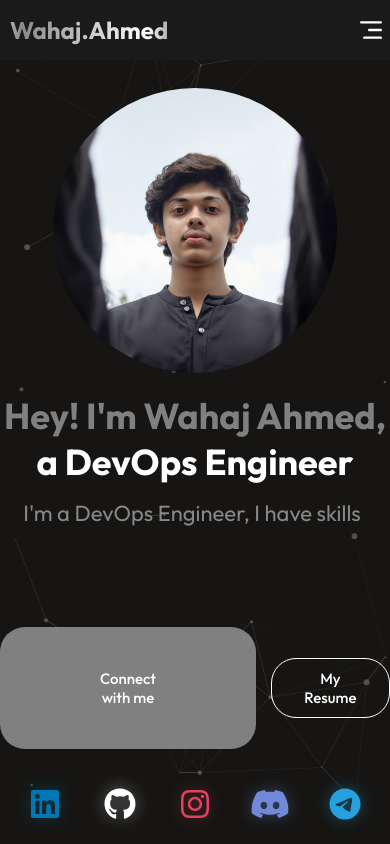
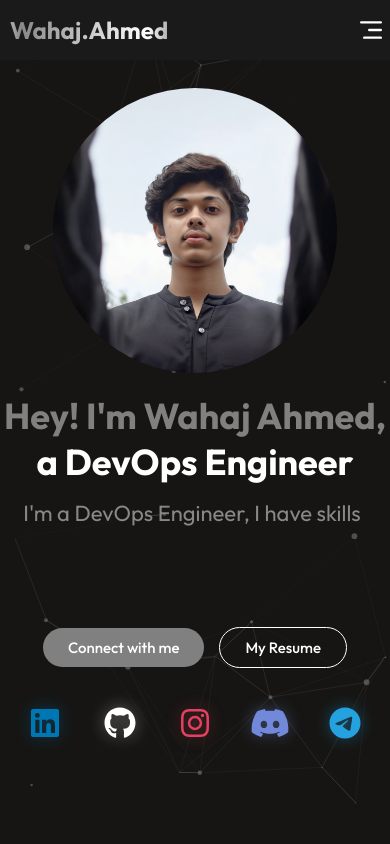
Before and after one commit to wahajahmad-cyber/Portfolio_Website, a React (Vite) app: page / in a window 390 px wide. Shown: the top 844 px of the page. Built offline with nearby package versions, Linux system fonts and the light colour scheme; no server answers; a web font is replaced by a local one.

Commit message:
changed mobile Buttons size

```diff
--- a/src/components/Hero/Hero.css
+++ b/src/components/Hero/Hero.css
@@ -241,10 +241,18 @@
     }
 
     .hero-connect, .hero-resume {
-        padding: 10px 25px;
         border-radius: 25px;
         font-size: 15px;
         font-weight: 500;
+    }
+
+    .hero-connect {
+        padding: 0;
+    }
+
+    .hero-connect a,
+    .hero-resume {
+        padding: 10px 25px;
     }
 
     .hero-connect {
```
